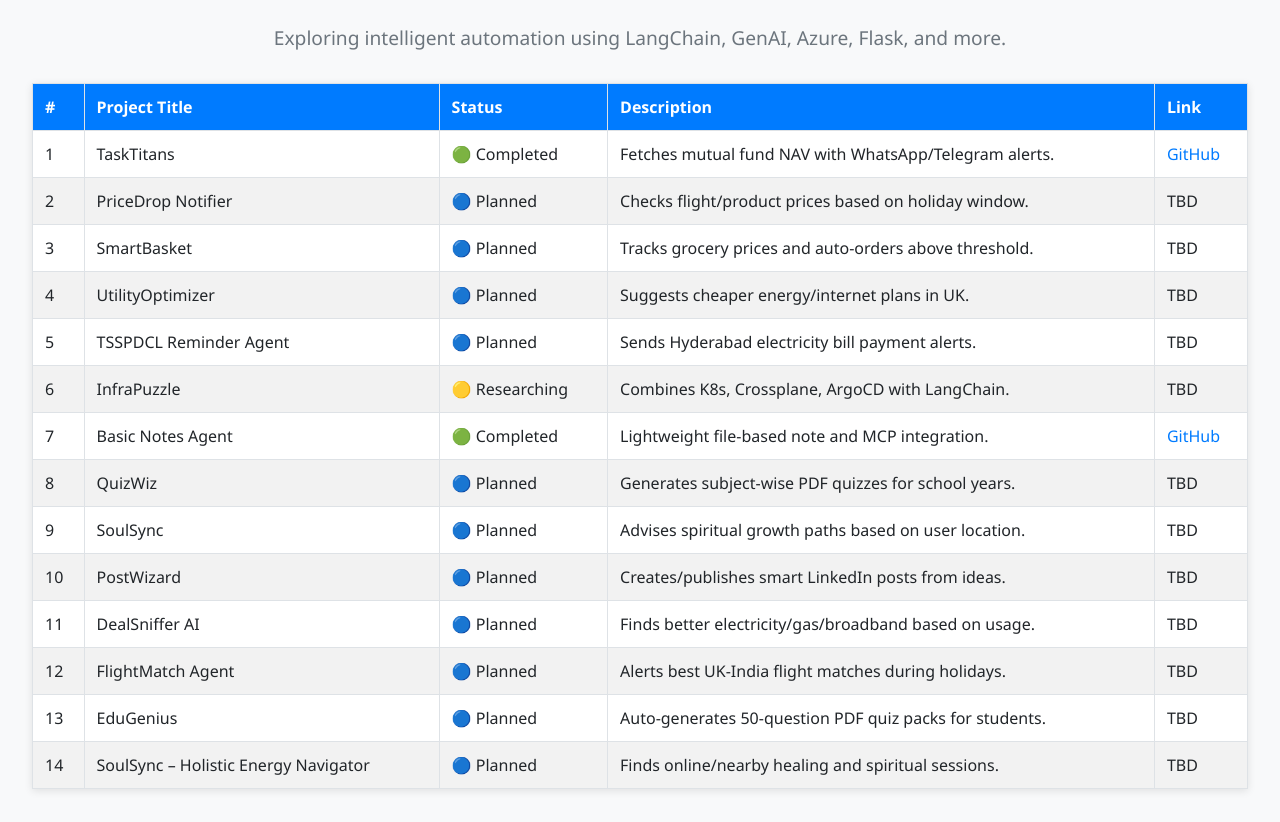
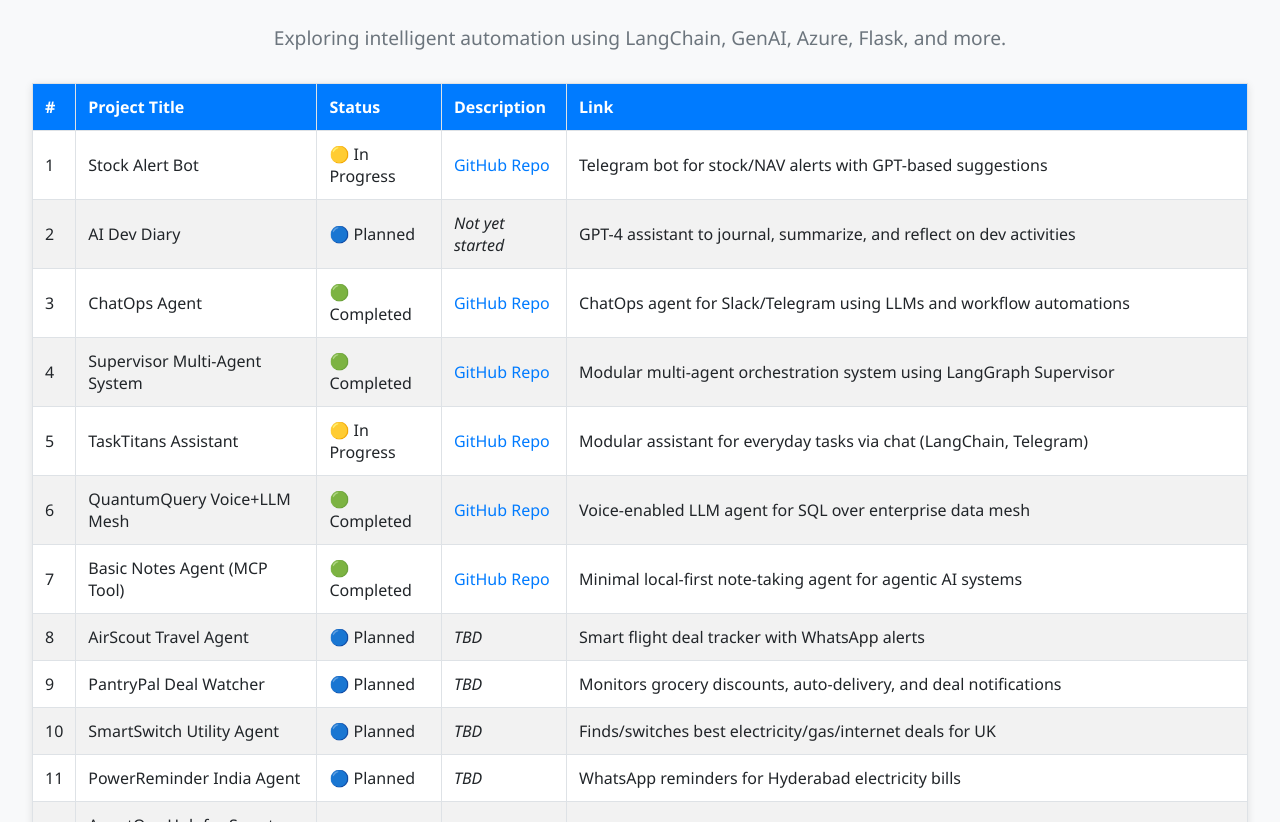
Before and after one commit to kingalok/agentic-projects, a plain HTML site: page index.html in a window 1280 px wide. Shown: the part 117-939 px from the top of the page. Drawn offline with Linux system fonts and the light colour scheme.

Commit message:
updated the index

```diff
--- a/index.html
+++ b/index.html
@@ -73,22 +73,22 @@
         <th>Link</th>
       </tr>
     </thead>
-    <tbody>
-      <tr><td>1</td><td>TaskTitans</td><td>🟢 Completed</td><td>Fetches mutual fund NAV with WhatsApp/Telegram alerts.</td><td><a href="https://github.com/kingalok/tasktitans">GitHub</a></td></tr>
-      <tr><td>2</td><td>PriceDrop Notifier</td><td>🔵 Planned</td><td>Checks flight/product prices based on holiday window.</td><td>TBD</td></tr>
-      <tr><td>3</td><td>SmartBasket</td><td>🔵 Planned</td><td>Tracks grocery prices and auto-orders above threshold.</td><td>TBD</td></tr>
-      <tr><td>4</td><td>UtilityOptimizer</td><td>🔵 Planned</td><td>Suggests cheaper energy/internet plans in UK.</td><td>TBD</td></tr>
-      <tr><td>5</td><td>TSSPDCL Reminder Agent</td><td>🔵 Planned</td><td>Sends Hyderabad electricity bill payment alerts.</td><td>TBD</td></tr>
-      <tr><td>6</td><td>InfraPuzzle</td><td>🟡 Researching</td><td>Combines K8s, Crossplane, ArgoCD with LangChain.</td><td>TBD</td></tr>
-      <tr><td>7</td><td>Basic Notes Agent</td><td>🟢 Completed</td><td>Lightweight file-based note and MCP integration.</td><td><a href="https://github.com/kingalok/mcp-basics">GitHub</a></td></tr>
-      <tr><td>8</td><td>QuizWiz</td><td>🔵 Planned</td><td>Generates subject-wise PDF quizzes for school years.</td><td>TBD</td></tr>
-      <tr><td>9</td><td>SoulSync</td><td>🔵 Planned</td><td>Advises spiritual growth paths based on user location.</td><td>TBD</td></tr>
-      <tr><td>10</td><td>PostWizard</td><td>🔵 Planned</td><td>Creates/publishes smart LinkedIn posts from ideas.</td><td>TBD</td></tr>
-      <tr><td>11</td><td>DealSniffer AI</td><td>🔵 Planned</td><td>Finds better electricity/gas/broadband based on usage.</td><td>TBD</td></tr>
-      <tr><td>12</td><td>FlightMatch Agent</td><td>🔵 Planned</td><td>Alerts best UK-India flight matches during holidays.</td><td>TBD</td></tr>
-      <tr><td>13</td><td>EduGenius</td><td>🔵 Planned</td><td>Auto-generates 50-question PDF quiz packs for students.</td><td>TBD</td></tr>
-      <tr><td>14</td><td>SoulSync – Holistic Energy Navigator</td><td>🔵 Planned</td><td>Finds online/nearby healing and spiritual sessions.</td><td>TBD</td></tr>
-    </tbody>
+<tbody>
+  <tr><td>1</td><td>Stock Alert Bot</td><td>🟡 In Progress</td><td><a href="https://github.com/kingalok/stock-alert-bot">GitHub Repo</a></td><td>Telegram bot for stock/NAV alerts with GPT-based suggestions</td></tr>
+  <tr><td>2</td><td>AI Dev Diary</td><td>🔵 Planned</td><td><em>Not yet started</em></td><td>GPT-4 assistant to journal, summarize, and reflect on dev activities</td></tr>
+  <tr><td>3</td><td>ChatOps Agent</td><td>🟢 Completed</td><td><a href="https://github.com/kingalok/chatops-agent">GitHub Repo</a></td><td>ChatOps agent for Slack/Telegram using LLMs and workflow automations</td></tr>
+  <tr><td>4</td><td>Supervisor Multi-Agent System</td><td>🟢 Completed</td><td><a href="https://github.com/kingalok/supervisor-agent">GitHub Repo</a></td><td>Modular multi-agent orchestration system using LangGraph Supervisor</td></tr>
+  <tr><td>5</td><td>TaskTitans Assistant</td><td>🟡 In Progress</td><td><a href="https://github.com/kingalok/tasktitans">GitHub Repo</a></td><td>Modular assistant for everyday tasks via chat (LangChain, Telegram)</td></tr>
+  <tr><td>6</td><td>QuantumQuery Voice+LLM Mesh</td><td>🟢 Completed</td><td><a href="https://github.com/kingalok/QuantumQuery">GitHub Repo</a></td><td>Voice-enabled LLM agent for SQL over enterprise data mesh</td></tr>
+  <tr><td>7</td><td>Basic Notes Agent (MCP Tool)</td><td>🟢 Completed</td><td><a href="https://github.com/kingalok/mcp-basics">GitHub Repo</a></td><td>Minimal local-first note-taking agent for agentic AI systems</td></tr>
+  <tr><td>8</td><td>AirScout Travel Agent</td><td>🔵 Planned</td><td><em>TBD</em></td><td>Smart flight deal tracker with WhatsApp alerts</td></tr>
+  <tr><td>9</td><td>PantryPal Deal Watcher</td><td>🔵 Planned</td><td><em>TBD</em></td><td>Monitors grocery discounts, auto-delivery, and deal notifications</td></tr>
+  <tr><td>10</td><td>SmartSwitch Utility Agent</td><td>🔵 Planned</td><td><em>TBD</em></td><td>Finds/switches best electricity/gas/internet deals for UK</td></tr>
+  <tr><td>11</td><td>PowerReminder India Agent</td><td>🔵 Planned</td><td><em>TBD</em></td><td>WhatsApp reminders for Hyderabad electricity bills</td></tr>
+  <tr><td>12</td><td>AgentOps Hub for Smart Infra</td><td>🔵 Planned</td><td><em>TBD</em></td><td>Integrates K8s infra and LangChain for smart infra/device control</td></tr>
+  <tr><td>13</td><td>GuruKool – Smart Study Agent</td><td>🔵 Planned</td><td><em>TBD</em></td><td>Auto-generates question worksheets with solutions for students, prepares for GCSE, and other exams, referring to past exams</td></tr>
+  <tr><td>14</td><td>SoulSync – Holistic Energy Navigator</td><td>🔵 Planned</td><td><em>TBD</em></td><td>AI-powered guide for spiritual practices and healing sessions, local or online</td></tr>
+</tbody>
   </table>
 
   <footer>
```
